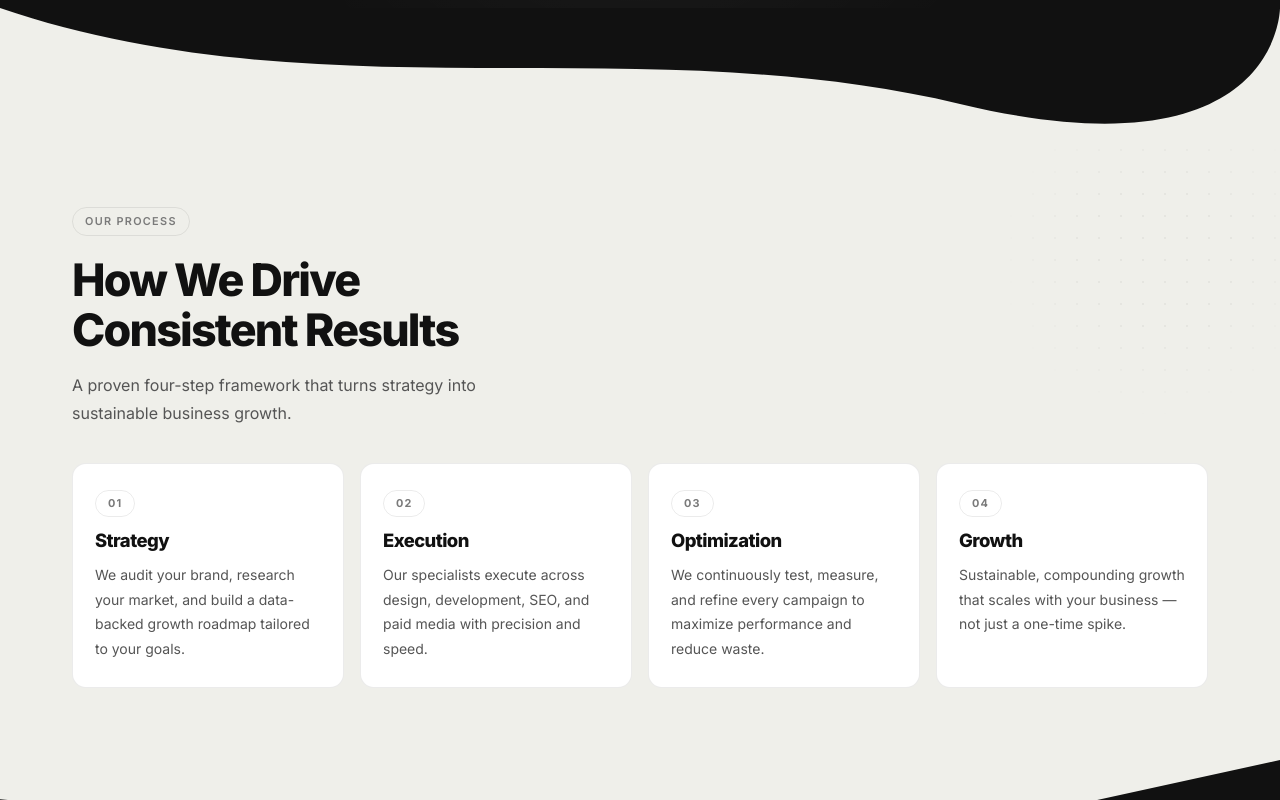
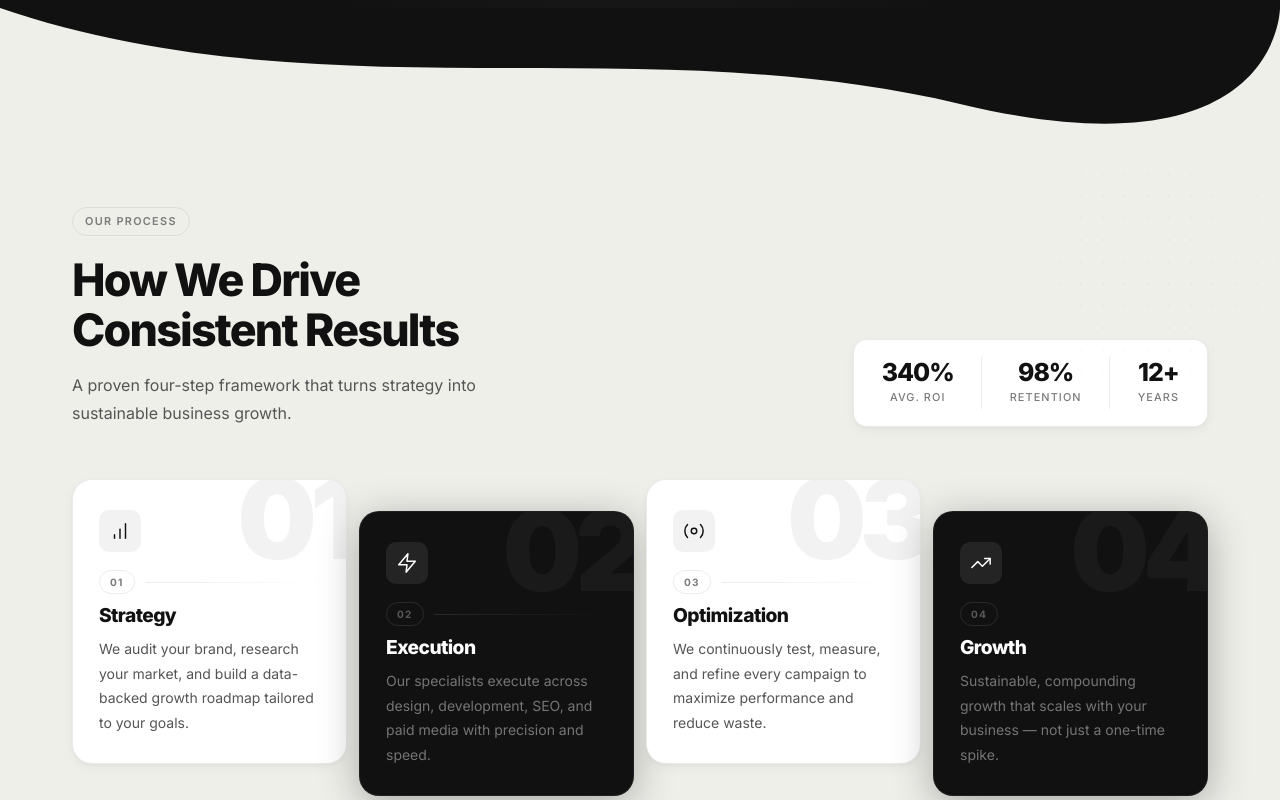
Before and after one commit to namita1005s/digi-web-demo, a React (Vite) app: page / in a window 1280 px wide. Shown: the part 2140-2940 px from the top of the page. Built offline with nearby package versions, Linux system fonts and the light colour scheme.

Commit message:
choose sec

```diff
--- a/src/components/WhyChooseUs/WhyChooseUs.css
+++ b/src/components/WhyChooseUs/WhyChooseUs.css
@@ -1,82 +1,280 @@
-.why { background: var(--bg-alt); position: relative; overflow: hidden; }
+/* ─── Section ────────────────────────────────────────────── */
+.why {
+  background: var(--bg-alt);
+  position: relative;
+  overflow: hidden;
+}
 
-/* floating dot-grid accent */
 .why::before {
   content: '';
   position: absolute;
-  top: -40px;
-  right: -40px;
-  width: 320px;
-  height: 320px;
-  background-image: radial-gradient(circle, rgba(0,0,0,0.07) 1px, transparent 1px);
+  top: -60px;
+  right: -60px;
+  width: 380px;
+  height: 380px;
+  background-image: radial-gradient(circle, rgba(0,0,0,0.06) 1px, transparent 1px);
   background-size: 22px 22px;
   pointer-events: none;
-  opacity: 0.6;
-  border-radius: 50%;
-  mask-image: radial-gradient(ellipse at center, black 30%, transparent 75%);
-  -webkit-mask-image: radial-gradient(ellipse at center, black 30%, transparent 75%);
+  opacity: 0.5;
+  mask-image: radial-gradient(ellipse at center, black 25%, transparent 72%);
+  -webkit-mask-image: radial-gradient(ellipse at center, black 25%, transparent 72%);
 }
 
-.why__header {
-  max-width: 560px;
-  margin-bottom: 36px;
+/* ─── Top row: heading + stats ──────────────────────────── */
+.why__top {
+  display: flex;
+  align-items: flex-end;
+  justify-content: space-between;
+  gap: 32px;
+  margin-bottom: 52px;
 }
 
-.why__grid {
+.why__heading-col { max-width: 480px; flex-shrink: 0; }
+
+/* ─── Stats block ───────────────────────────────────────── */
+.why__stats-block {
+  display: flex;
+  gap: 0;
+  border: 1px solid var(--border);
+  border-radius: var(--radius-lg);
+  background: var(--surface);
+  box-shadow: var(--shadow-sm);
+  overflow: hidden;
+  flex-shrink: 0;
+}
+
+.why__stat {
+  display: flex;
+  flex-direction: column;
+  align-items: center;
+  justify-content: center;
+  gap: 4px;
+  padding: 20px 28px;
+  position: relative;
+  transition: background var(--t-base);
+}
+
+.why__stat:not(:last-child)::after {
+  content: '';
+  position: absolute;
+  right: 0;
+  top: 20%;
+  height: 60%;
+  width: 1px;
+  background: var(--border);
+}
+
+.why__stat:hover { background: var(--bg-alt); }
+
+.why__stat-value {
+  font-size: 1.55rem;
+  font-weight: 800;
+  color: var(--text);
+  letter-spacing: -0.04em;
+  line-height: 1;
+}
+
+.why__stat-label {
+  font-size: 0.68rem;
+  font-weight: 500;
+  letter-spacing: 0.1em;
+  text-transform: uppercase;
+  color: var(--text-subtle);
+}
+
+/* ─── Process grid ──────────────────────────────────────── */
+.why__process {
   display: grid;
   grid-template-columns: repeat(4, 1fr);
-  gap: 16px;
-  align-items: stretch;
+  gap: 0 12px;
+  align-items: start;
 }
 
-.why-card {
+/* odd cards sit higher, even cards stagger down */
+.why-step:nth-child(odd)  { margin-top: 0;    }
+.why-step:nth-child(even) { margin-top: 32px; }
+
+/* ─── Step card ─────────────────────────────────────────── */
+.why-step {
+  position: relative;
+  border-radius: var(--radius-xl);
+  padding: 30px 26px 28px;
+  overflow: hidden;
+  display: flex;
+  flex-direction: column;
+  gap: 18px;
+  cursor: default;
+
   background: var(--surface);
   border: 1px solid var(--border);
-  border-radius: var(--radius-lg);
-  padding: 26px 22px;
-  display: flex;
-  flex-direction: column;
-  gap: 12px;
-  transition: border-color var(--t-base), box-shadow var(--t-base), transform var(--t-base);
-  cursor: default;
+  box-shadow: var(--shadow-sm);
+  transition: box-shadow var(--t-base), border-color var(--t-base);
 }
 
-.why-card:hover {
+.why-step:hover {
+  box-shadow: var(--shadow-hover);
   border-color: var(--border-hover);
-  box-shadow: var(--shadow-hover);
-  transform: translateY(-6px);
 }
 
-.why-card__num {
-  font-size: 0.68rem;
+/* dark variant */
+.why-step--dark {
+  background: var(--bg-dark);
+  border-color: rgba(255,255,255,0.06);
+  box-shadow: 0 8px 40px rgba(0,0,0,0.3);
+}
+
+.why-step--dark:hover {
+  border-color: rgba(255,255,255,0.14);
+  box-shadow: 0 24px 64px rgba(0,0,0,0.45);
+}
+
+/* ─── Large background number ───────────────────────────── */
+.why-step__bg-num {
+  position: absolute;
+  top: -18px;
+  right: -8px;
+  font-size: 7rem;
+  font-weight: 900;
+  letter-spacing: -0.06em;
+  line-height: 1;
+  pointer-events: none;
+  user-select: none;
+  color: rgba(0,0,0,0.05);
+  transition: opacity var(--t-base);
+}
+
+.why-step--dark .why-step__bg-num {
+  color: rgba(255,255,255,0.04);
+}
+
+.why-step:hover .why-step__bg-num { opacity: 0.45; }
+
+/* ─── Icon wrap ─────────────────────────────────────────── */
+.why-step__icon-wrap {
+  width: 42px;
+  height: 42px;
+  border-radius: var(--radius-md);
+  display: flex;
+  align-items: center;
+  justify-content: center;
+  background: rgba(0,0,0,0.05);
+  color: var(--text);
+  flex-shrink: 0;
+  transition: background var(--t-base), transform var(--t-base);
+}
+
+.why-step--dark .why-step__icon-wrap {
+  background: rgba(255,255,255,0.08);
+  color: #fff;
+}
+
+.why-step:hover .why-step__icon-wrap {
+  background: var(--text);
+  color: #fff;
+  transform: scale(1.08);
+}
+
+.why-step--dark:hover .why-step__icon-wrap {
+  background: #fff;
+  color: var(--bg-dark);
+}
+
+/* ─── Body ──────────────────────────────────────────────── */
+.why-step__body { display: flex; flex-direction: column; gap: 10px; }
+
+/* ─── Meta row: badge + connector line ─────────────────── */
+.why-step__meta {
+  display: flex;
+  align-items: center;
+  gap: 10px;
+}
+
+.why-step__num-badge {
+  font-size: 0.63rem;
   font-weight: 700;
-  letter-spacing: 0.1em;
+  letter-spacing: 0.12em;
   color: var(--text-subtle);
   border: 1px solid var(--border);
   border-radius: var(--radius-pill);
-  padding: 4px 12px;
-  width: fit-content;
+  padding: 3px 10px;
+  flex-shrink: 0;
 }
 
-.why-card__title {
-  font-size: 1.15rem;
+.why-step--dark .why-step__num-badge {
+  color: rgba(255,255,255,0.3);
+  border-color: rgba(255,255,255,0.1);
+}
+
+.why-step__connector {
+  flex: 1;
+  height: 1px;
+  background: linear-gradient(to right, var(--border), transparent);
+  display: block;
+}
+
+.why-step--dark .why-step__connector {
+  background: linear-gradient(to right, rgba(255,255,255,0.1), transparent);
+}
+
+/* ─── Text ──────────────────────────────────────────────── */
+.why-step__title {
+  font-size: 1.2rem;
   font-weight: 800;
   color: var(--text);
   letter-spacing: -0.03em;
   line-height: 1.2;
 }
 
-.why-card__desc {
+.why-step--dark .why-step__title { color: #ffffff; }
+
+.why-step__desc {
   font-size: 0.875rem;
+  line-height: 1.75;
   color: var(--text-muted);
-  line-height: 1.75;
 }
 
-@media (max-width: 900px) {
-  .why__grid { grid-template-columns: repeat(2, 1fr); }
+.why-step--dark .why-step__desc { color: rgba(255,255,255,0.42); }
+
+/* subtle bottom accent on hover */
+.why-step::after {
+  content: '';
+  position: absolute;
+  bottom: 0;
+  left: 0;
+  right: 0;
+  height: 2px;
+  background: var(--text);
+  transform: scaleX(0);
+  transform-origin: left;
+  transition: transform 0.3s ease;
 }
 
-@media (max-width: 480px) {
-  .why__grid { grid-template-columns: 1fr; }
-  .why-card { padding: 28px 24px; }
+.why-step--dark::after { background: rgba(255,255,255,0.6); }
+
+.why-step:hover::after { transform: scaleX(1); }
+
+/* ─── Responsive ────────────────────────────────────────── */
+@media (max-width: 1024px) {
+  .why__process { grid-template-columns: repeat(2, 1fr); gap: 12px; }
+  .why-step:nth-child(odd),
+  .why-step:nth-child(even) { margin-top: 0; }
+  .why-step:nth-child(3),
+  .why-step:nth-child(4)    { margin-top: 12px; }
 }
+
+@media (max-width: 768px) {
+  .why__top {
+    flex-direction: column;
+    align-items: flex-start;
+    gap: 24px;
+    margin-bottom: 36px;
+  }
+  .why__stats-block { width: 100%; }
+  .why__stat { flex: 1; padding: 16px 12px; }
+}
+
+@media (max-width: 600px) {
+  .why__process { grid-template-columns: 1fr; gap: 10px; }
+  .why-step:nth-child(n) { margin-top: 0; }
+  .why-step__bg-num { font-size: 5rem; }
+}
--- a/src/components/WhyChooseUs/WhyChooseUs.jsx
+++ b/src/components/WhyChooseUs/WhyChooseUs.jsx
@@ -6,52 +6,129 @@ const steps = [
     num: '01',
     title: 'Strategy',
     desc: 'We audit your brand, research your market, and build a data-backed growth roadmap tailored to your goals.',
+    dark: false,
+    icon: (
+      <svg width="22" height="22" viewBox="0 0 24 24" fill="none" stroke="currentColor" strokeWidth="1.6" strokeLinecap="round" strokeLinejoin="round">
+        <path d="M12 20V10"/><path d="M18 20V4"/><path d="M6 20v-4"/>
+      </svg>
+    ),
   },
   {
     num: '02',
     title: 'Execution',
     desc: 'Our specialists execute across design, development, SEO, and paid media with precision and speed.',
+    dark: true,
+    icon: (
+      <svg width="22" height="22" viewBox="0 0 24 24" fill="none" stroke="currentColor" strokeWidth="1.6" strokeLinecap="round" strokeLinejoin="round">
+        <polyline points="13 2 3 14 12 14 11 22 21 10 12 10 13 2"/>
+      </svg>
+    ),
   },
   {
     num: '03',
     title: 'Optimization',
     desc: 'We continuously test, measure, and refine every campaign to maximize performance and reduce waste.',
+    dark: false,
+    icon: (
+      <svg width="22" height="22" viewBox="0 0 24 24" fill="none" stroke="currentColor" strokeWidth="1.6" strokeLinecap="round" strokeLinejoin="round">
+        <circle cx="12" cy="12" r="3"/><path d="M19.07 4.93a10 10 0 0 1 0 14.14"/><path d="M4.93 4.93a10 10 0 0 0 0 14.14"/>
+      </svg>
+    ),
   },
   {
     num: '04',
     title: 'Growth',
     desc: 'Sustainable, compounding growth that scales with your business — not just a one-time spike.',
+    dark: true,
+    icon: (
+      <svg width="22" height="22" viewBox="0 0 24 24" fill="none" stroke="currentColor" strokeWidth="1.6" strokeLinecap="round" strokeLinejoin="round">
+        <polyline points="22 7 13.5 15.5 8.5 10.5 2 17"/><polyline points="16 7 22 7 22 13"/>
+      </svg>
+    ),
   },
 ]
+
+const stats = [
+  { value: '340%', label: 'Avg. ROI' },
+  { value: '98%', label: 'Retention' },
+  { value: '12+', label: 'Years' },
+]
+
+const cardVariants = {
+  hidden: { opacity: 0, y: 40 },
+  visible: (i) => ({
+    opacity: 1,
+    y: 0,
+    transition: { duration: 0.55, delay: i * 0.12, ease: [0.25, 0.46, 0.45, 0.94] },
+  }),
+}
 
 export default function WhyChooseUs() {
   return (
     <section className="section why section--alt" id="why">
       <div className="container">
-        <div className="why__header">
-          <span className="section-tag">Our Process</span>
-          <h2 className="section-title">How We Drive<br /><span className="accent">Consistent Results</span></h2>
-          <p className="section-subtitle">
-            A proven four-step framework that turns strategy into sustainable business growth.
-          </p>
+
+        <div className="why__top">
+          <motion.div
+            className="why__heading-col"
+            initial={{ opacity: 0, y: 20 }}
+            whileInView={{ opacity: 1, y: 0 }}
+            viewport={{ once: true }}
+            transition={{ duration: 0.5 }}
+          >
+            <span className="section-tag">Our Process</span>
+            <h2 className="section-title">How We Drive<br /><span className="accent">Consistent Results</span></h2>
+            <p className="section-subtitle">
+              A proven four-step framework that turns strategy into sustainable business growth.
+            </p>
+          </motion.div>
+
+          <motion.div
+            className="why__stats-block"
+            initial={{ opacity: 0, x: 20 }}
+            whileInView={{ opacity: 1, x: 0 }}
+            viewport={{ once: true }}
+            transition={{ duration: 0.5, delay: 0.15 }}
+          >
+            {stats.map((s) => (
+              <div key={s.label} className="why__stat">
+                <span className="why__stat-value">{s.value}</span>
+                <span className="why__stat-label">{s.label}</span>
+              </div>
+            ))}
+          </motion.div>
         </div>
 
-        <div className="why__grid">
+        <div className="why__process">
           {steps.map((s, i) => (
             <motion.div
               key={s.num}
-              className="why-card"
-              initial={{ opacity: 0, y: 24 }}
-              whileInView={{ opacity: 1, y: 0 }}
+              className={`why-step${s.dark ? ' why-step--dark' : ''}`}
+              custom={i}
+              variants={cardVariants}
+              initial="hidden"
+              whileInView="visible"
               viewport={{ once: true }}
-              transition={{ duration: 0.5, delay: i * 0.08, ease: 'easeOut' }}
+              whileHover={{ y: -6, transition: { duration: 0.22 } }}
             >
-              <span className="why-card__num">{s.num}</span>
-              <h3 className="why-card__title">{s.title}</h3>
-              <p className="why-card__desc">{s.desc}</p>
+              <span className="why-step__bg-num">{s.num}</span>
+
+              <div className="why-step__icon-wrap">
+                {s.icon}
+              </div>
+
+              <div className="why-step__body">
+                <div className="why-step__meta">
+                  <span className="why-step__num-badge">{s.num}</span>
+                  {i < steps.length - 1 && <span className="why-step__connector" aria-hidden="true" />}
+                </div>
+                <h3 className="why-step__title">{s.title}</h3>
+                <p className="why-step__desc">{s.desc}</p>
+              </div>
             </motion.div>
           ))}
         </div>
+
       </div>
     </section>
   )
```
